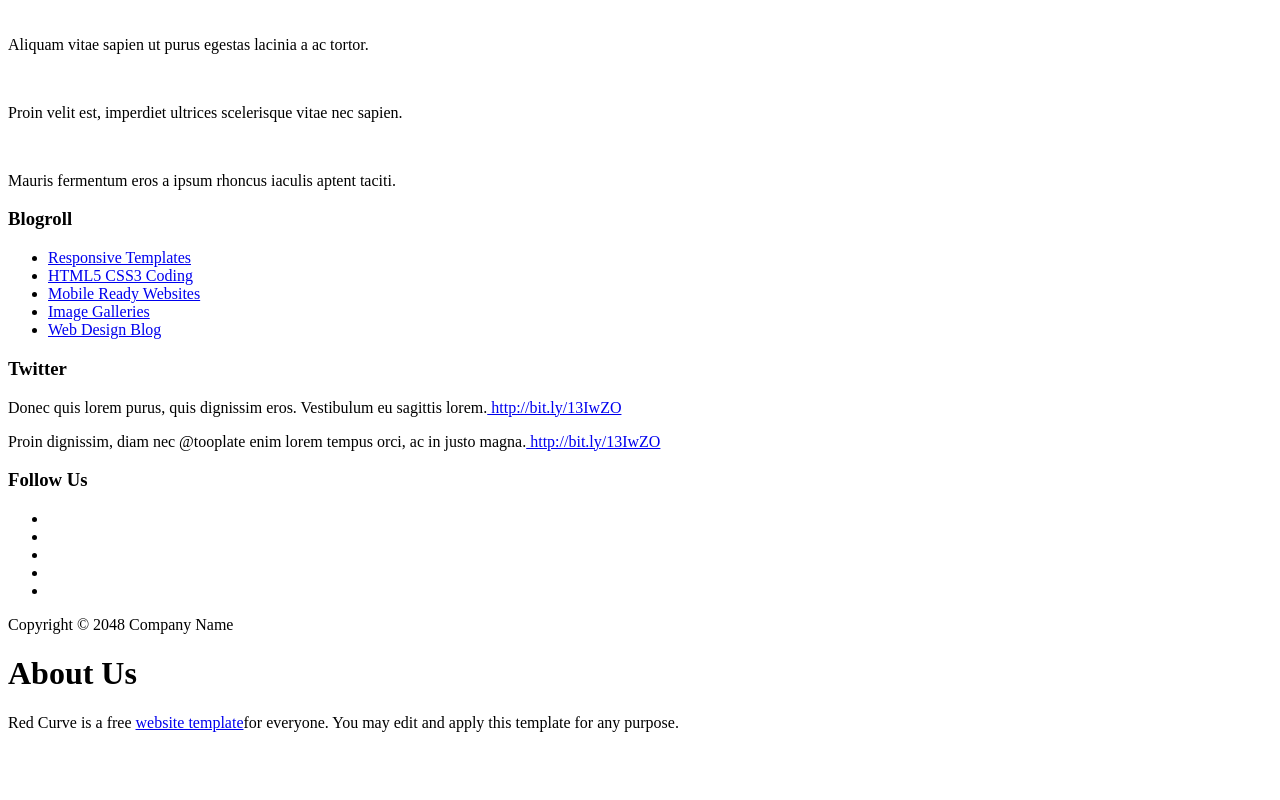
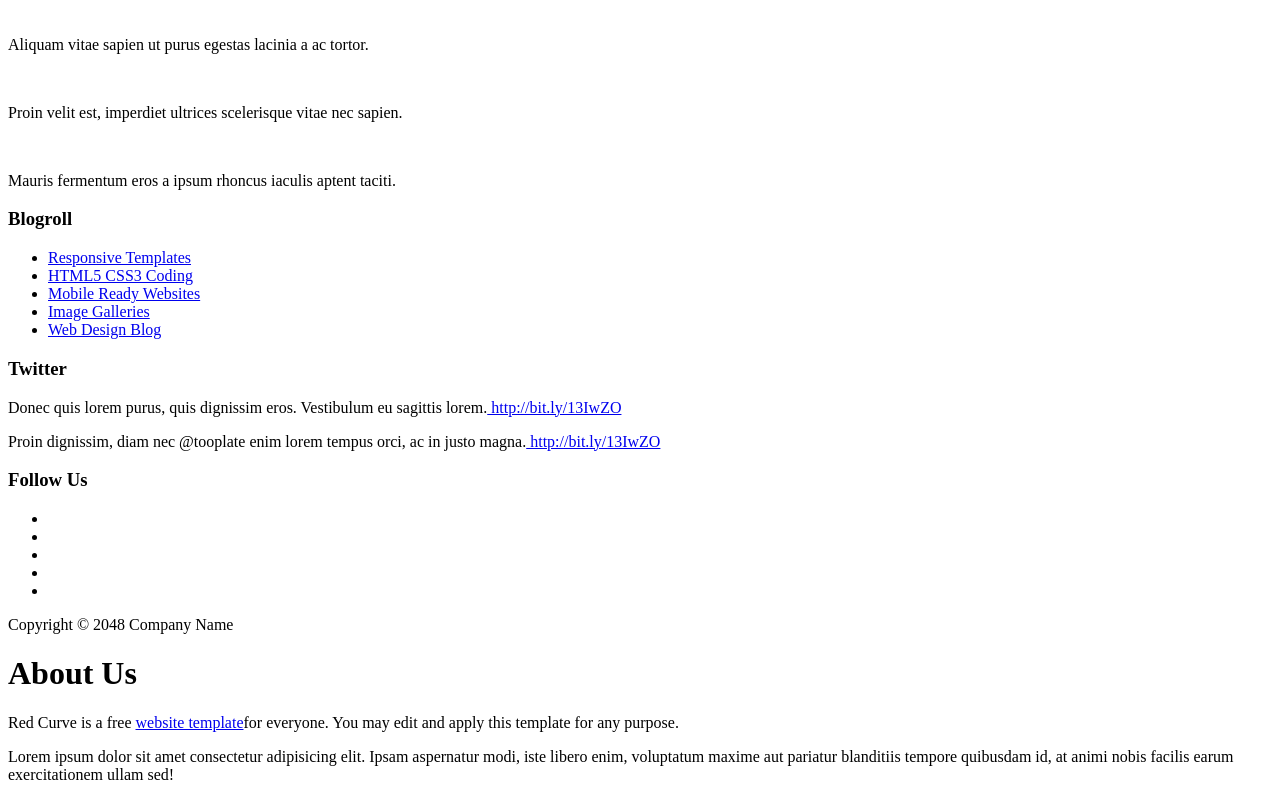
Before and after one commit to BabayevRauf/Ecma-code, a plain HTML site: page index.html in a window 1280 px wide. Shown: the part 745-1545 px from the top of the page. Before the commit the page ends 1493 px from the top, so only its background shows below. Drawn offline with Linux system fonts and the light colour scheme.

Commit message:
deyisiklik

```diff
--- a/index.html
+++ b/index.html
@@ -116,6 +116,7 @@
                     <p>Red Curve is a free <a href="#">website template</a>for everyone. You may edit and apply this template for any purpose.</p>
                 </div>
             </footer>
+            <p>Lorem ipsum dolor sit amet consectetur adipisicing elit. Ipsam aspernatur modi, iste libero enim, voluptatum maxime aut pariatur blanditiis tempore quibusdam id, at animi nobis facilis earum exercitationem ullam sed!</p>
         </main>
         <!-- main section end -->
     </body>
```
